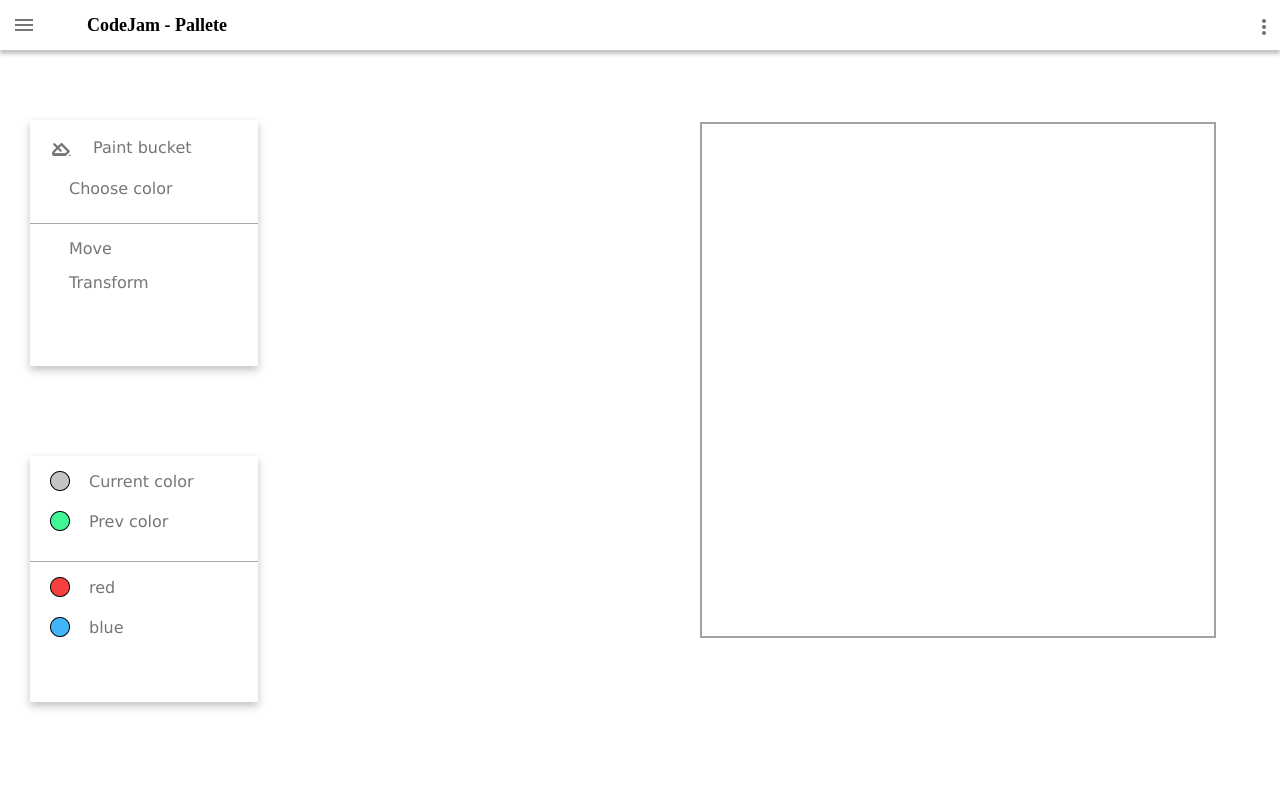
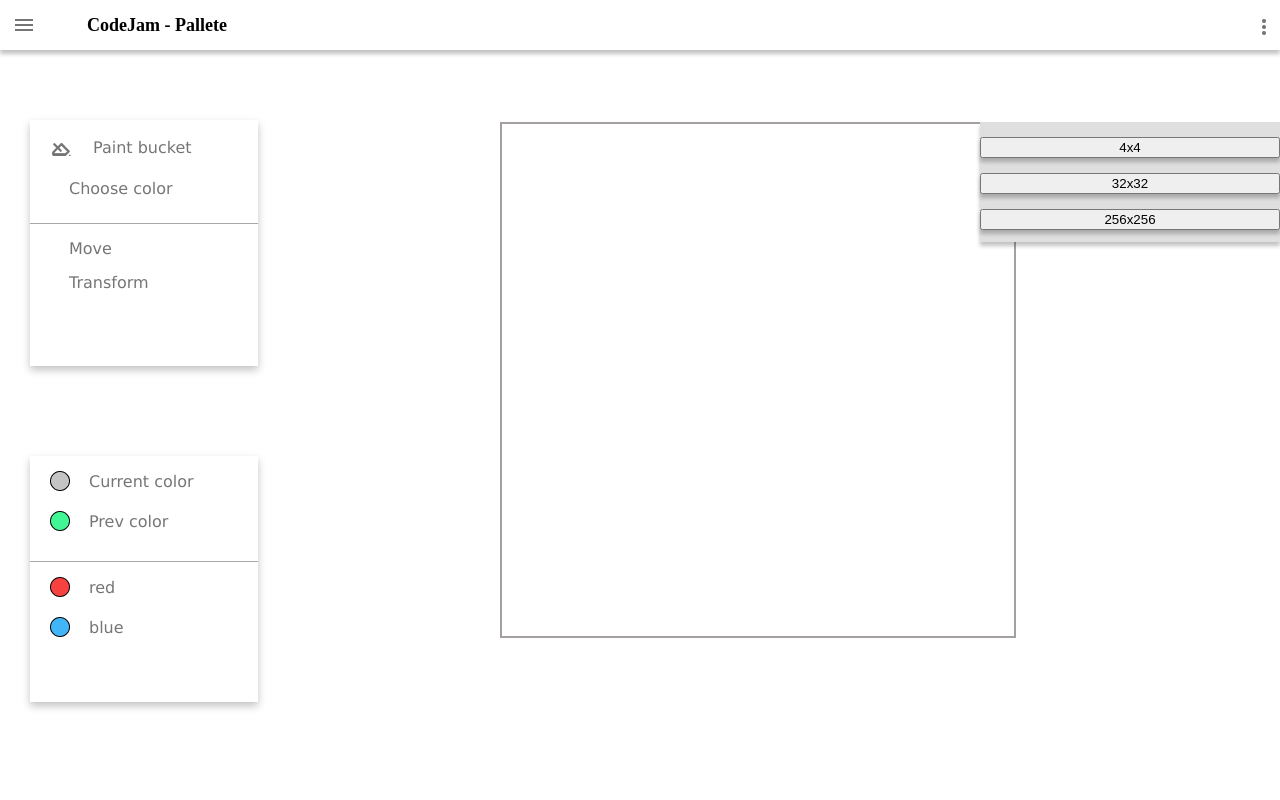
Before and after one commit to lesyaprok/codejam-canvas, a plain HTML site: page codejam-canvas/index.html in a window 1280 px wide. Shown: the top 800 px of the page. Drawn offline with Linux system fonts and the light colour scheme.

Commit message:
feat: add styles for switcher

```diff
--- a/codejam-canvas/style.css
+++ b/codejam-canvas/style.css
@@ -76,10 +76,26 @@ main {
 .canvas {
     position: relative;
     bottom: 650px;
-    left: 700px;
+    left: 500px;
     width: 512px;
     height: 512px;
     border: 2px solid rgb(165, 160, 160);
+    image-rendering: pixelated;
+}
 
+.switcher {
+    float: right;
+    position: relative;
+    bottom: 650px;
+    height: 120px;
+    width: 300px;
+    background-color: rgb(223, 223, 223);
+    box-shadow:  0 4px 4px rgba(0, 0, 0, 0.24);
+}
+.switcher button {
+    display: block;
+    width: 100%;
+    margin: 15px 0 15px 0;
+    box-shadow:  0 4px 4px rgba(0, 0, 0, 0.24);
 
 }
```
